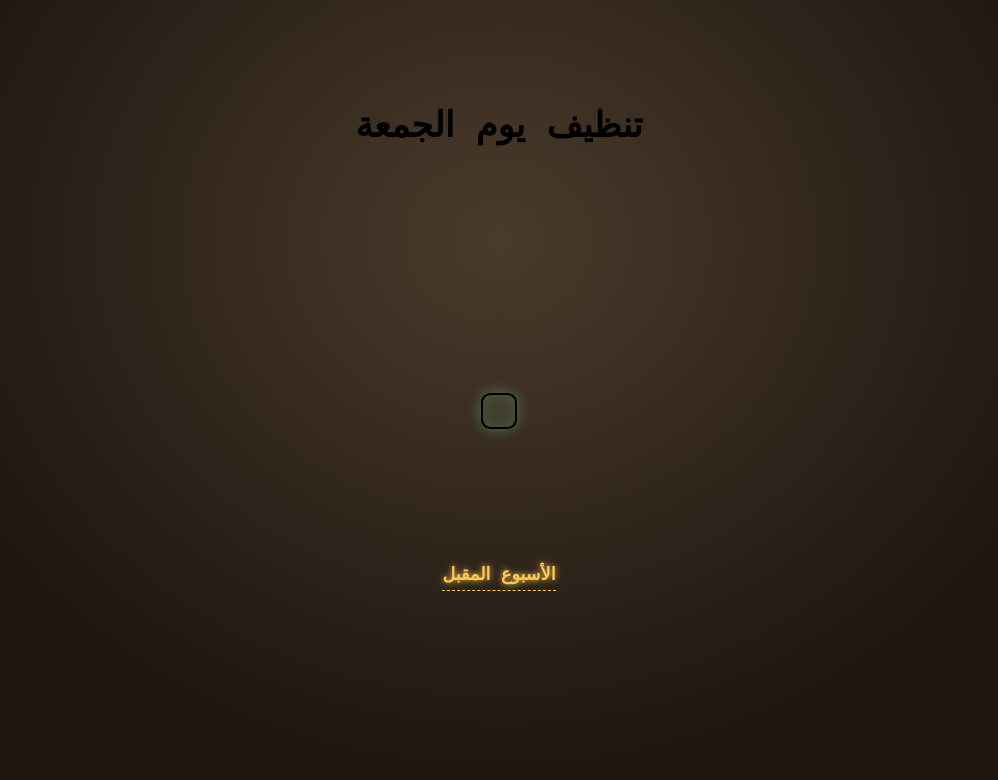
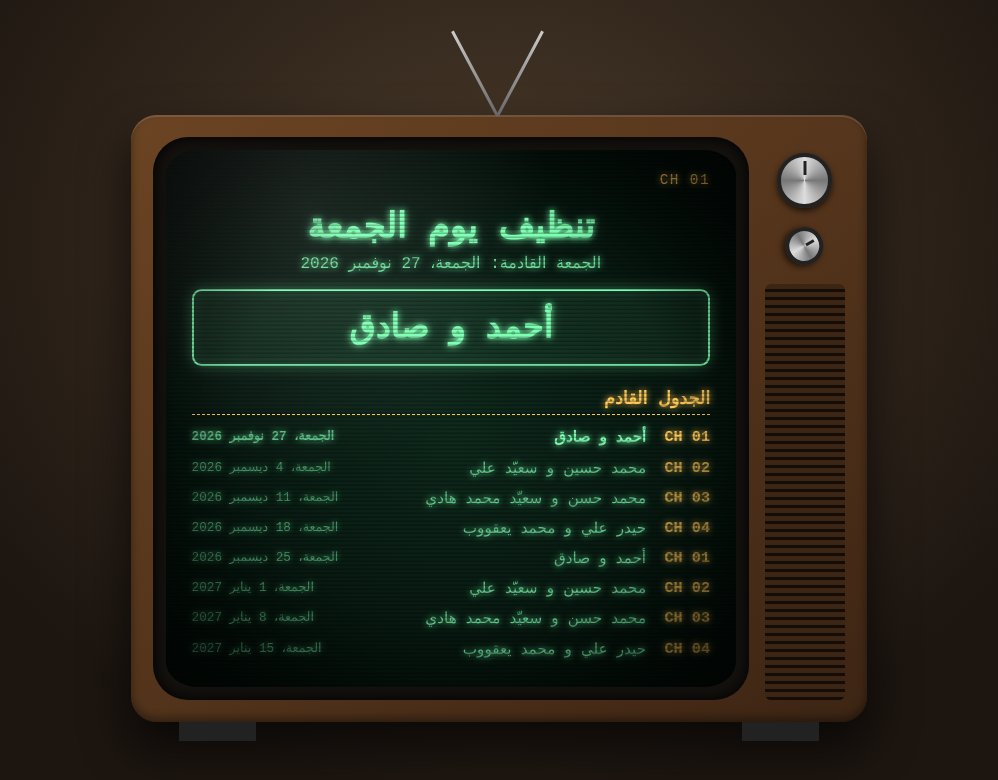
Before and after one commit to HaidarAli147/abu_jalal, a plain HTML site: page index.html in a window 1280 px wide. Shown: the whole page, without its empty margins (141-1139 px from the left). Drawn offline with Linux system fonts and the light colour scheme.

Commit message:
Retro TV markup
Co-Authored-By: Claude Sonnet 5.5 <noreply@anthropic.com>

```diff
--- a/index.html
+++ b/index.html
@@ -1,17 +1,36 @@
 <!doctype html>
-<html lang="ar">
+<html lang="ar" dir="rtl">
 <head>
 <meta charset="utf-8">
 <meta name="viewport" content="width=device-width,initial-scale=1">
-<title>Friday Room Cleaning</title>
+<title>تنظيف يوم الجمعة</title>
 <link rel="stylesheet" href="style.css">
 </head>
 <body>
-<h1>تنظيف يوم الجمعة</h1>
-<p id="label"></p>
-<div class="now" id="now"></div>
-<h2>الأسبوع المقبل</h2>
-<ol id="list"></ol>
- <script src="scrpit.js""></script>
+<main class="tv">
+  <div class="antenna" aria-hidden="true"></div>
+  <div class="cabinet">
+    <div class="bezel">
+      <div class="screen">
+        <header class="bar">
+          <span class="ch" id="ch">CH 01</span>
+          <span class="live">● على الهواء</span>
+        </header>
+        <h1>تنظيف يوم الجمعة</h1>
+        <p id="label"></p>
+        <div class="now" id="now"></div>
+        <h2>الجدول القادم</h2>
+        <ol id="list"></ol>
+      </div>
+    </div>
+    <aside class="panel" aria-hidden="true">
+      <div class="knob"></div>
+      <div class="knob small"></div>
+      <div class="grill"></div>
+    </aside>
+  </div>
+  <div class="legs" aria-hidden="true"></div>
+</main>
+<script src="script.js"></script>
 </body>
 </html>
```
